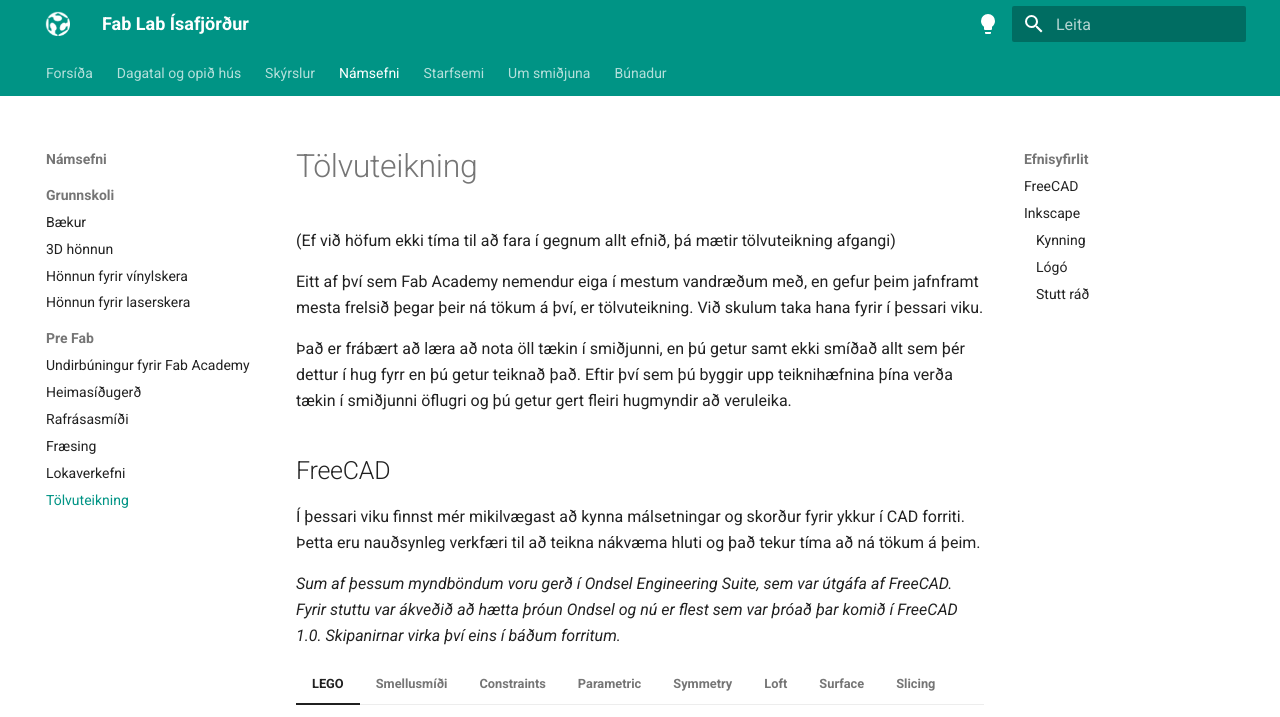
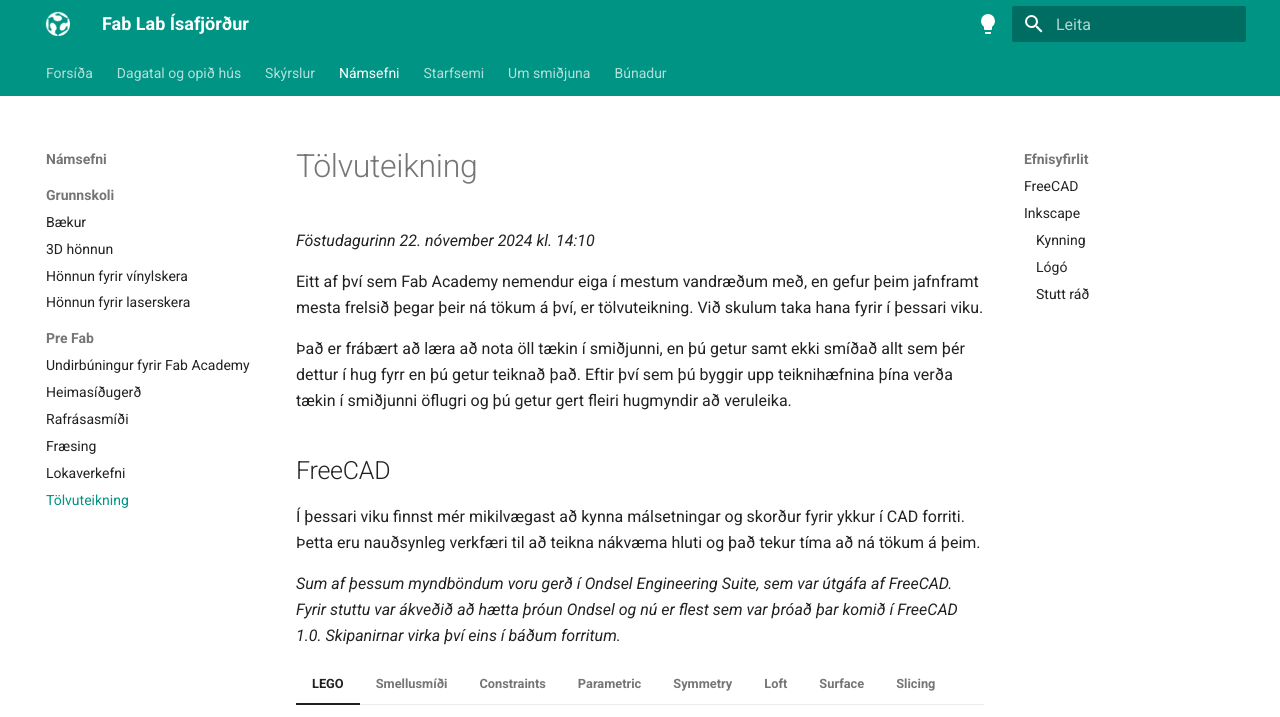
Before and after one commit to fablabisastaff/fabisa_site, an MkDocs documentation site: the page built from docs/Námsefni/Pre-Fab/5-tolvuteikning.md, in a window 1280 px wide and 900 px high, cut to the strip 0-717 px from the top of the window. Built offline with MkDocs 1.6.1 and Material for MkDocs 9.7.7, drawn with Linux system fonts in a browser that asks for light colours.

Commit message:
added date to cad week

```diff
--- a/docs/Námsefni/Pre-Fab/5-tolvuteikning.md
+++ b/docs/Námsefni/Pre-Fab/5-tolvuteikning.md
@@ -1,6 +1,6 @@
 # Tölvuteikning
 
-(Ef við höfum ekki tíma til að fara í gegnum allt efnið, þá mætir tölvuteikning afgangi)
+*Föstudagurinn 22. nóvember 2024 kl. 14:10*
 
 Eitt af því sem Fab Academy nemendur eiga í mestum vandræðum með, en gefur þeim jafnframt mesta frelsið þegar þeir ná tökum á því, er tölvuteikning. Við skulum taka hana fyrir í þessari viku.
 
```
